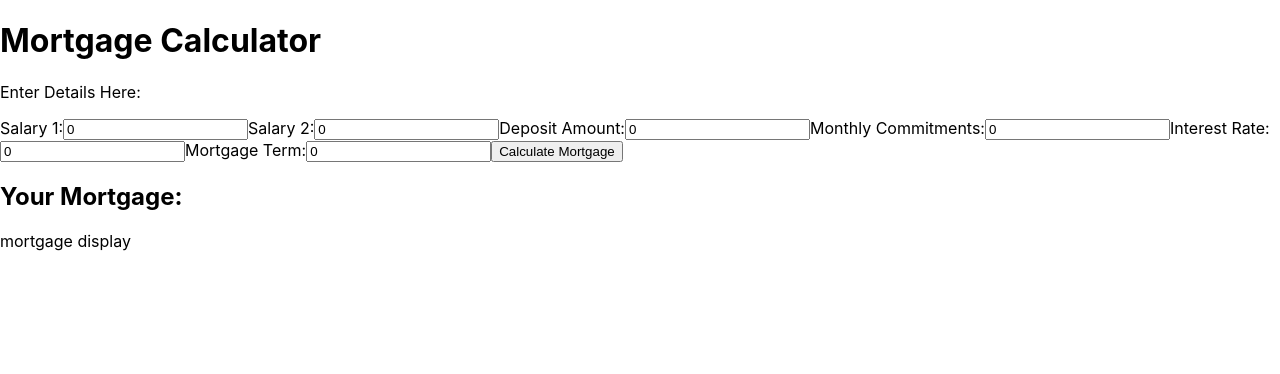
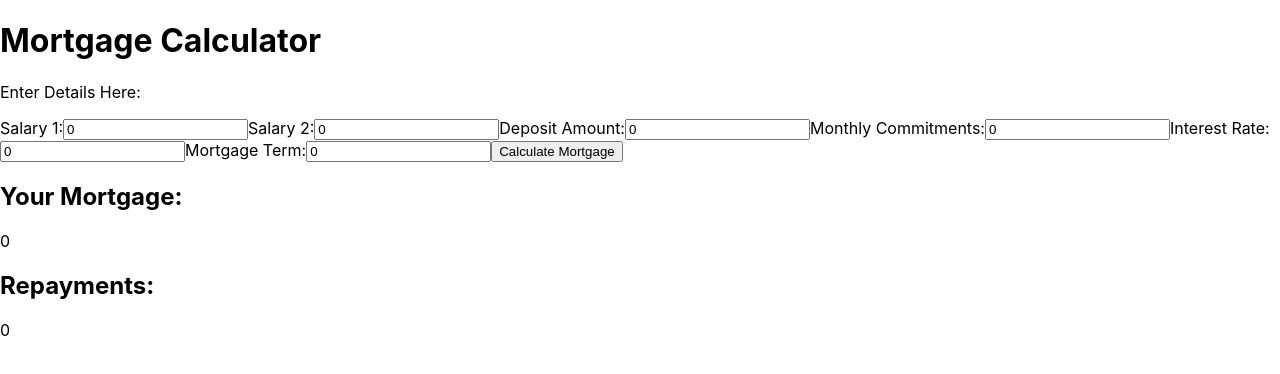
Before and after one commit to KatherineLKerr/mortgage_calculator, a React (Create React App) app: page / in a window 1280 px wide. Shown: the top 374 px of the page. Built offline with nearby package versions, Linux system fonts and the light colour scheme.

Commit message:
Monthly repayments calculated

```diff
--- a/src/components/AllowedMortgage.js
+++ b/src/components/AllowedMortgage.js
@@ -5,14 +5,17 @@ class AllowedMortgage extends Component {
   constructor(props) {
     super(props);
     this.state = {
+      mortgage: 0,
       monthlyRepayments: 0
     }
+
   }
+
+
 
   render() {
     return(
       <div>
-
         <MortgageDisplay/>
       </div>
     )
--- a/src/components/MortgageDisplay.js
+++ b/src/components/MortgageDisplay.js
@@ -1,9 +1,11 @@
-import React, {Component} from 'react';
+import React from 'react';
 
 const MortgageDisplay = (props) =>
   <div>
     <h2>Your Mortgage:</h2>
-    <p>mortgage display</p>
+    <p>{props.mortgage}</p>
+    <h2>Repayments:</h2>
+    <p>{props.monthlyRepayments}</p>
   </div>
 
  export default MortgageDisplay;
--- a/src/containers/MortgageContainer.js
+++ b/src/containers/MortgageContainer.js
@@ -1,5 +1,5 @@
 import React, {Component} from 'react';
-import AllowedMortgage from '../components/AllowedMortgage';
+import MortgageDisplay from '../components/MortgageDisplay';
 import MortgageForm from '../components/MortgageForm';
 
 class MortgageContainer extends Component {
@@ -12,25 +12,43 @@ class MortgageContainer extends Component {
       deposit: 0,
       monthlyCommitments: 0,
       interestRate: 0,
-      mortgageTerm: 0
+      mortgageTerm: 0,
+      mortgage: 0,
+      monthlyRepayments: 0
     }
     this.handleFormSubmit = this.handleFormSubmit.bind(this);
+    this.calculateMortgage = this.calculateMortgage.bind(this);
+  }
+
+  calculateMortgage() {
+    const mortgage = ((parseInt(this.state.salary1) + parseInt(this.state.salary2)) * 3) -
+    parseInt(this.state.monthlyCommitments) + parseInt(this.state.deposit)
+
+    const totalRepayment = mortgage + (mortgage / parseInt(this.state.interestRate));
+    const monthlyRepayments = totalRepayment / (parseInt(this.state.mortgageTerm) * 12)
+    console.log("mortgage", mortgage);
+    console.log(totalRepayment);
+    console.log("repay", monthlyRepayments);
+
+    this.setState({mortgage: mortgage});
+    this.setState({monthlyRepayments: monthlyRepayments});
   }
 
   handleFormSubmit({salary1, salary2, deposit, monthlyCommitments, interestRate, mortgageTerm}) {
     this.setState({ salary1: salary1, salary2: salary2,
                   deposit: deposit, monthlyCommitments: monthlyCommitments,
                   interestRate: interestRate, mortgageTerm: mortgageTerm});
+    this.calculateMortgage();
   }
+
+
 
   render() {
     return(
       <div>
         <p>Enter Details Here:</p>
         <MortgageForm onFormSubmit={this.handleFormSubmit}/>
-        <AllowedMortgage salary1={this.state.salary1} salary2={this.state.salary2}
-        deposit={this.state.deposit} monthlyCommitments={this.state.monthlyCommitments}
-        interestRate={this.state.interestRate} mortgageTerm={this.state.mortgageTerm}/>
+        <MortgageDisplay mortgage={this.state.mortgage} monthlyRepayments={this.state.monthlyRepayments} />
       </div>
     )
   }
```
